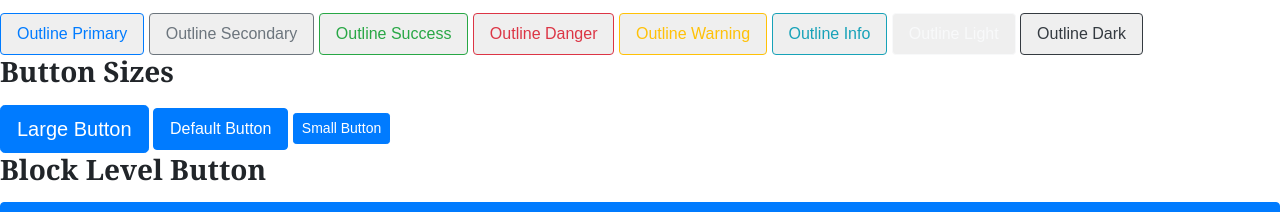
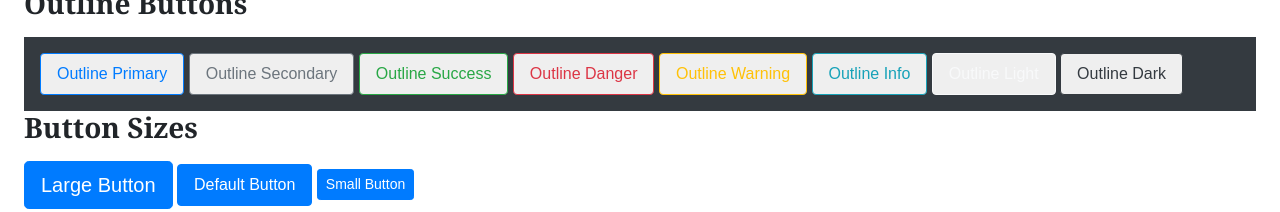
Before and after one commit to koinunopochi/ReinventingTheWheel-CSS, a plain HTML site: page sample/Base_example.html in a window 1280 px wide. Shown: the part 197-409 px from the top of the page. Drawn offline with Linux system fonts and the light colour scheme.

Commit message:
fix：ボタンが見えやすいように変更した

```diff
--- a/sample/Base_example.html
+++ b/sample/Base_example.html
@@ -9,7 +9,7 @@
 </head>
 
 <body>
-  <div class="container">
+  <div class="container p-3 ">
     <h1>CSS Framework Components Example</h1>
 
     <!--############################## Buttons ##############################-->
@@ -23,7 +23,9 @@
     <button class="btn btn-light">Light Button</button>
     <button class="btn btn-dark">Dark Button</button>
 
+
     <h3>Outline Buttons</h3>
+    <div class="bg-dark p-2">
       <button class="btn btn-outline-primary">Outline Primary</button>
       <button class="btn btn-outline-secondary">Outline Secondary</button>
       <button class="btn btn-outline-success">Outline Success</button>
@@ -32,6 +34,7 @@
       <button class="btn btn-outline-info">Outline Info</button>
       <button class="btn btn-outline-light">Outline Light</button>
       <button class="btn btn-outline-dark">Outline Dark</button>
+    </div>
 
     <h3>Button Sizes</h3>
     <button class="btn btn-primary btn-lg">Large Button</button>
```
Lines whose indentation alone changed are shown as unchanged.
